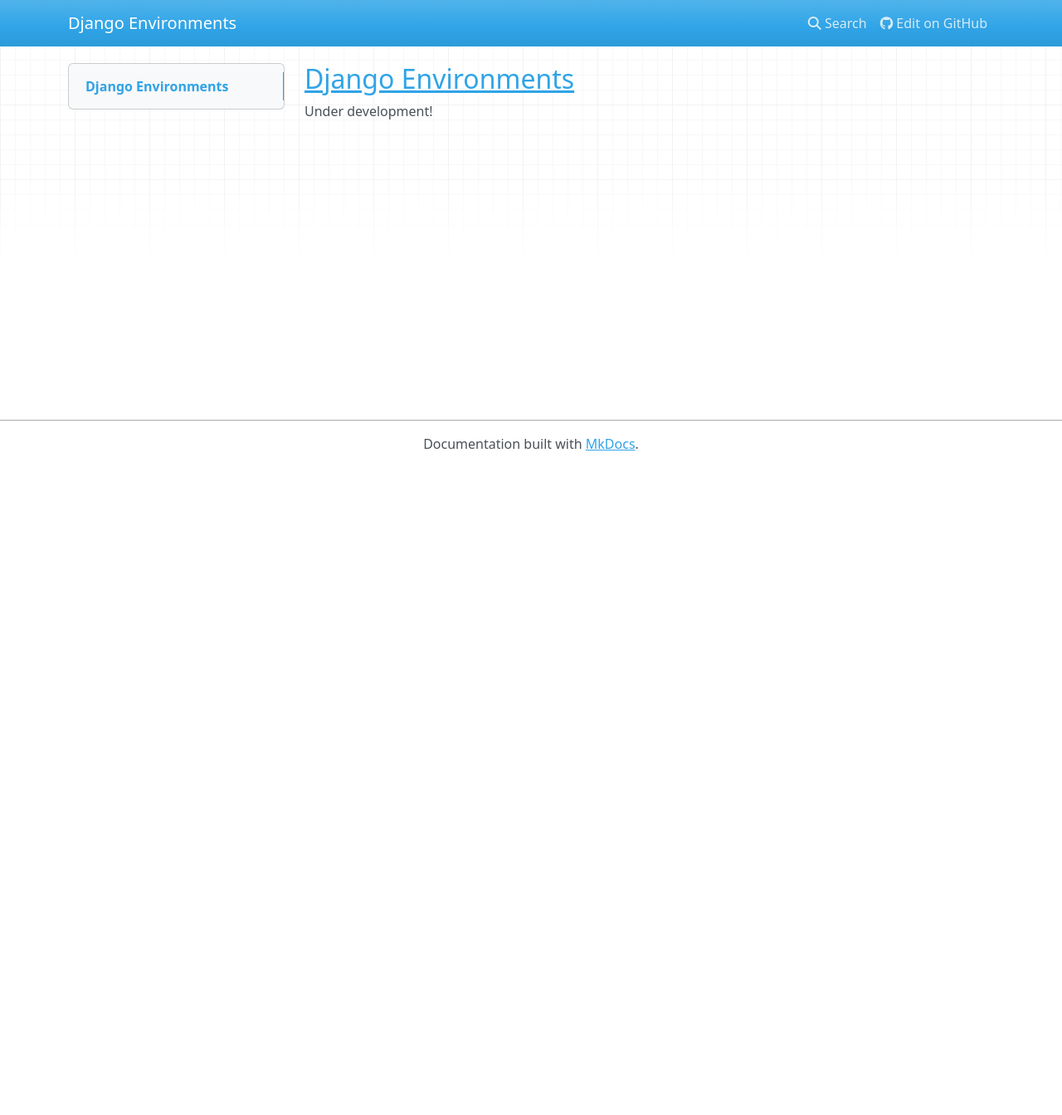
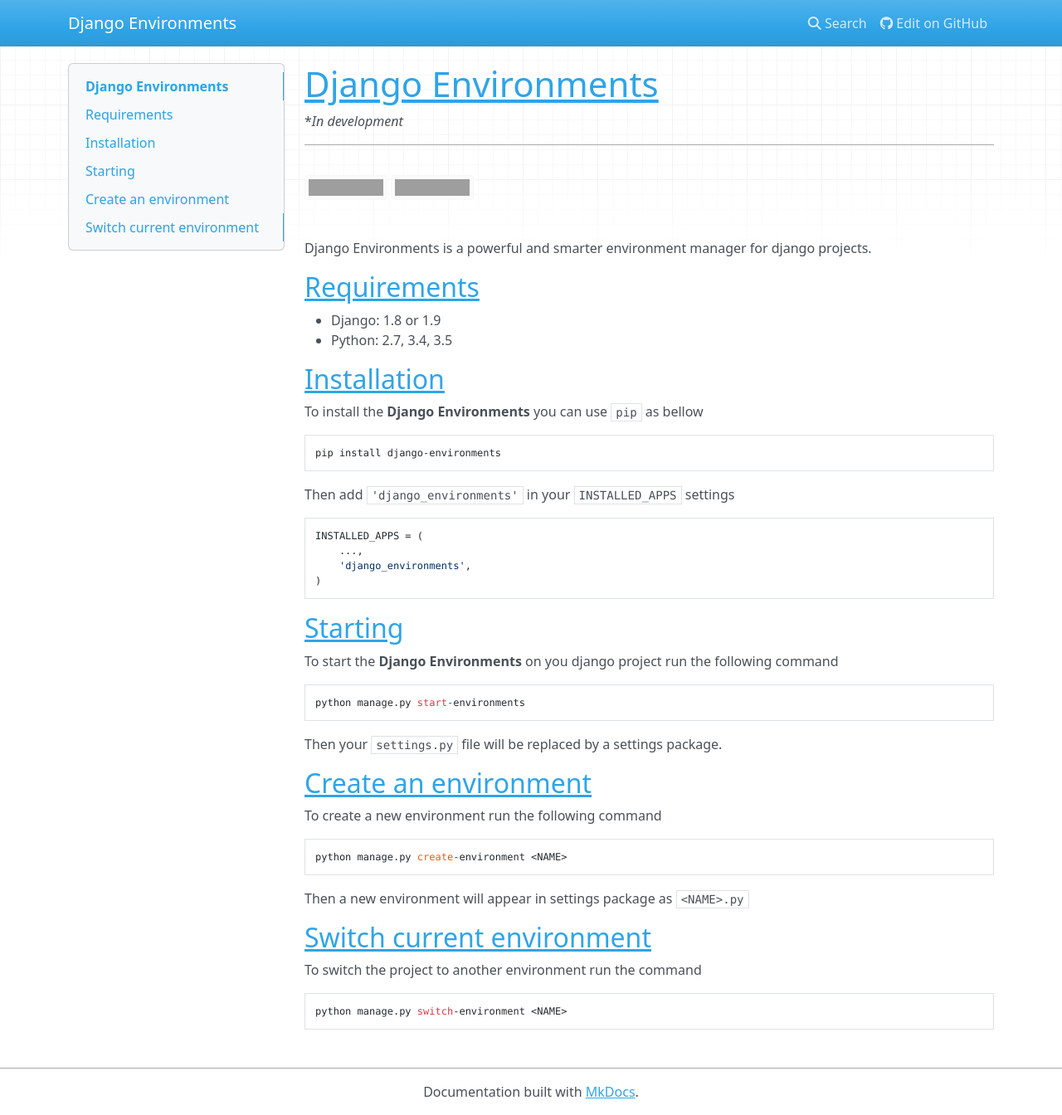
Before and after one commit to regisec/django-environments, an MkDocs documentation site: the page built from docs/index.md, in a window 1280 px wide and 1344 px high. Shown: the whole window at 83% size. Built offline with MkDocs 1.6.1, drawn with Linux system fonts in a browser that asks for light colours; nearby versions of some CDN libraries; grey boxes are pictures that could not be loaded.

Commit message:
codecov integration

```diff
--- a/docs/index.md
+++ b/docs/index.md
@@ -1,2 +1,44 @@
-## Django Environments
-Under development!
+# Django Environments
+
+*_In development_
+
+---
+[![Build Status](https://travis-ci.org/regisec/django-environments.svg?branch=develop)](https://travis-ci.org/regisec/django-environments)
+[![codecov.io](https://codecov.io/github/regisec/django-environments/coverage.svg?branch=develop)](https://codecov.io/github/regisec/django-environments?branch=develop)
+
+Django Environments is a powerful and smarter environment manager for django projects.
+
+## Requirements
+- Django: 1.8 or 1.9
+- Python: 2.7, 3.4, 3.5
+
+## Installation
+To install the **Django Environments** you can use `pip` as bellow
+
+    pip install django-environments
+
+Then add `'django_environments'` in your `INSTALLED_APPS` settings
+
+    INSTALLED_APPS = (
+        ...,
+        'django_environments',
+    )
+
+## Starting
+To start the **Django Environments** on you django project run the following command
+
+    python manage.py start-environments
+
+Then your `settings.py` file will be replaced by a settings package.
+
+## Create an environment
+To create a new environment run the following command
+
+    python manage.py create-environment <NAME>
+
+Then a new environment will appear in settings package as `<NAME>.py`
+
+## Switch current environment
+To switch the project to another environment run the command
+
+    python manage.py switch-environment <NAME>
```
Also changed, not shown: .travis.yml (+8 -9 lines), README.md (+2 -6 lines), 1 other file.
